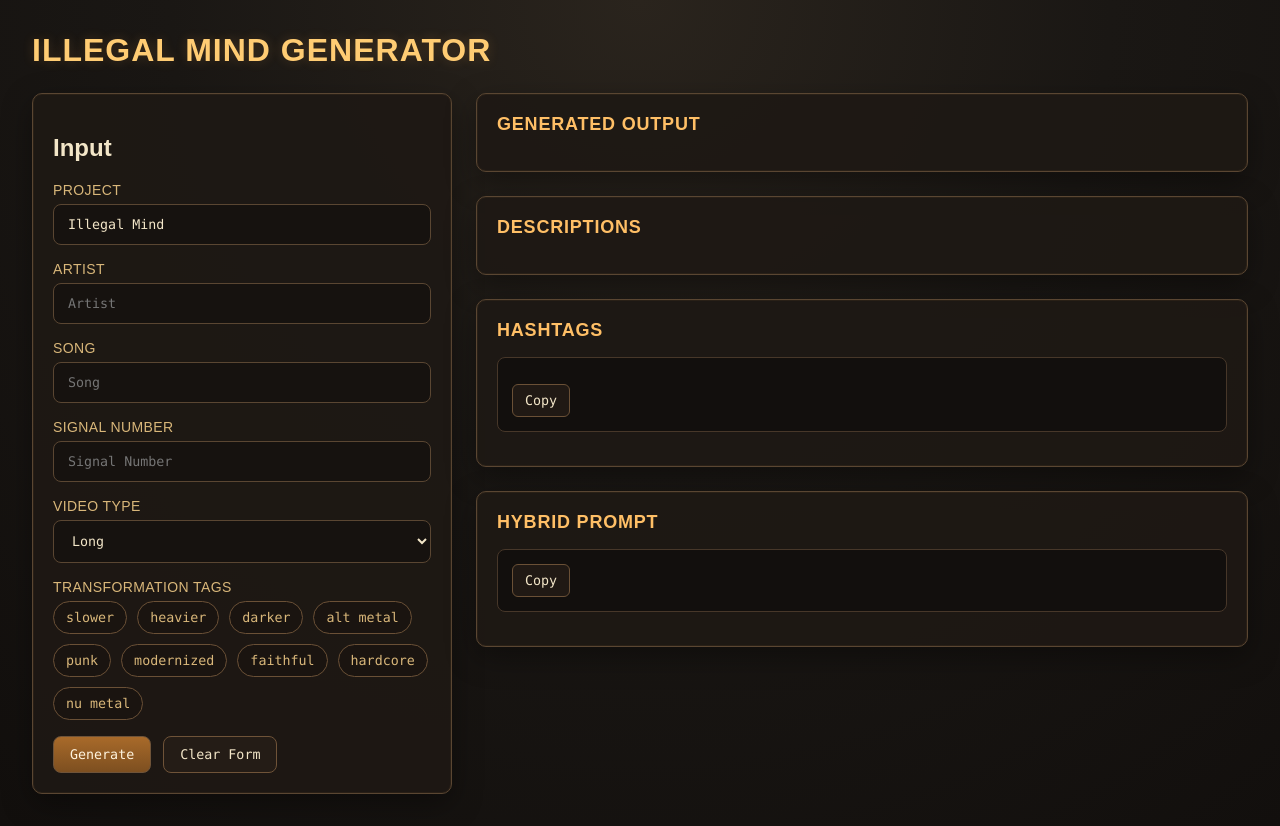
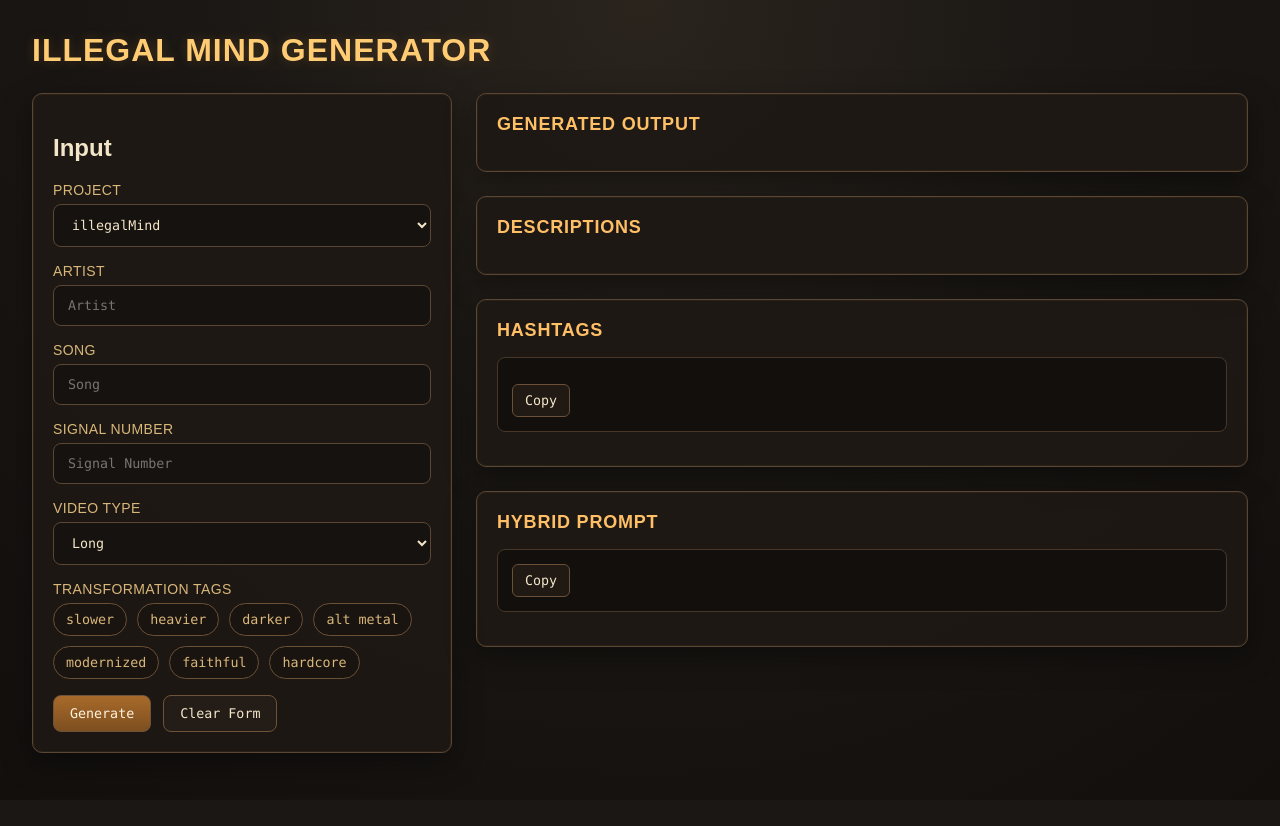
Before and after one commit to maxsoulfly/illegal-mind-generator, a React (Vite) app: page / in a window 1280 px wide. After the commit the page ends 800 px from the top, so only its background shows below. Built offline with nearby package versions, Linux system fonts and the light colour scheme.

Commit message:
feat: support dynamic multi-project selection via config and controlled form select

```diff
--- a/src/App.jsx
+++ b/src/App.jsx
@@ -52,7 +52,7 @@ function App() {
     setFormData(defaultFormData);
   };
   const handleGenerate = () => {
-    const projectConfig = projects.illegalMind;
+    const projectConfig = projects[formData.project] || projects.illegalMind;
 
     const generatedTitles = generateTitles(formData, projectConfig);
     const generatedThumbnails = generateThumbnails(formData, projectConfig);
@@ -84,7 +84,8 @@ function App() {
             setFormData={setFormData}
             onGenerate={handleGenerate}
             onClear={handleClearForm}
-            projectConfig={projects.illegalMind}
+            projectConfig={projects[formData.project] || projects.illegalMind}
+            projectOptions={Object.keys(projects)}
           />
         </div>
 
--- a/src/components/InputForm.jsx
+++ b/src/components/InputForm.jsx
@@ -4,6 +4,7 @@ function InputForm({
   onGenerate,
   onClear,
   projectConfig,
+  projectOptions,
 }) {
   const handleChange = (e) => {
     const { name, value } = e.target;
@@ -36,12 +37,20 @@ function InputForm({
 
       <div className="form-group">
         <label className="form-label">Project</label>
-        <input
-          className="form-input"
+        <select
           name="project"
+          className="form-select"
           value={formData.project}
           onChange={handleChange}
-        />
+        >
+          {projectOptions.map((project) => {
+            return (
+              <option key={project} value={project}>
+                {project}
+              </option>
+            );
+          })}
+        </select>
       </div>
 
       <div className="form-group">
--- a/src/config/projects.json
+++ b/src/config/projects.json
@@ -1,6 +1,72 @@
 {
   "illegalMind": {
     "name": "Illegal Mind",
+
+    "titleTemplates": [
+      "[SIGNAL {num}] // {artist} - {song} ({transformation}) // Illegal Mind Rework"
+    ],
+
+    "transformations": [
+      "Slower & Heavier",
+      "Alt Metal Version",
+      "Heavy Rework",
+      "Darker Version",
+      "Punk Reconstruction",
+      "Modern Mix"
+    ],
+
+    "thumbnailWords": [
+      "HEAVIER",
+      "DARKER",
+      "ALT METAL",
+      "REWORK",
+      "SLOWED",
+      "MODERNIZED"
+    ],
+
+    "hashtags": ["#IllegalMind", "#AltMetal", "#MetalCover"],
+
+    "availableTags": [
+      "slower",
+      "heavier",
+      "darker",
+      "alt metal",
+      "modernized",
+      "faithful",
+      "hardcore"
+    ],
+    "titleVariationSuffixes": ["Version", "Rework", "Mix", "Reconstruction"],
+
+    "thumbnailFallbacks": [
+      "NEW VERSION",
+      "HEAVY REWORK",
+      "REBUILT",
+      "MORE IMPACT",
+      "DARKER FEEL"
+    ],
+    "thumbnailTagMap": {
+      "slower": ["SLOWED DOWN"],
+      "heavier": ["HEAVIER", "HEAVIER VERSION"],
+      "darker": ["DARKER NOW"],
+      "alt metal": ["ALT METAL"],
+      "nu metal": ["NU METALIZED", "BUT NU METAL", "NOW NU METAL?"],
+      "punk": ["PUNK REWORK"],
+      "hardcore": ["HARDCORE EDGE", "GOES HARDER"],
+      "modernized": ["MODERNIZED"]
+    },
+    "titleTagMap": {
+      "slower": ["Slower", "Slowed Down"],
+      "heavier": ["Heavier", "Heavy"],
+      "darker": ["Darker"],
+      "alt metal": ["Alt Metal"],
+      "punk": ["Punk"],
+      "hardcore": ["Hardcore"],
+      "modernized": ["Modernized"],
+      "nu metal": ["Nu Metal", "Groovy"]
+    }
+  },
+  "illegalMindCovers": {
+    "name": "Illegal Mind Covers",
 
     "titleTemplates": [
       "[SIGNAL {num}] // {artist} - {song} ({transformation}) // Illegal Mind Rework"
```
